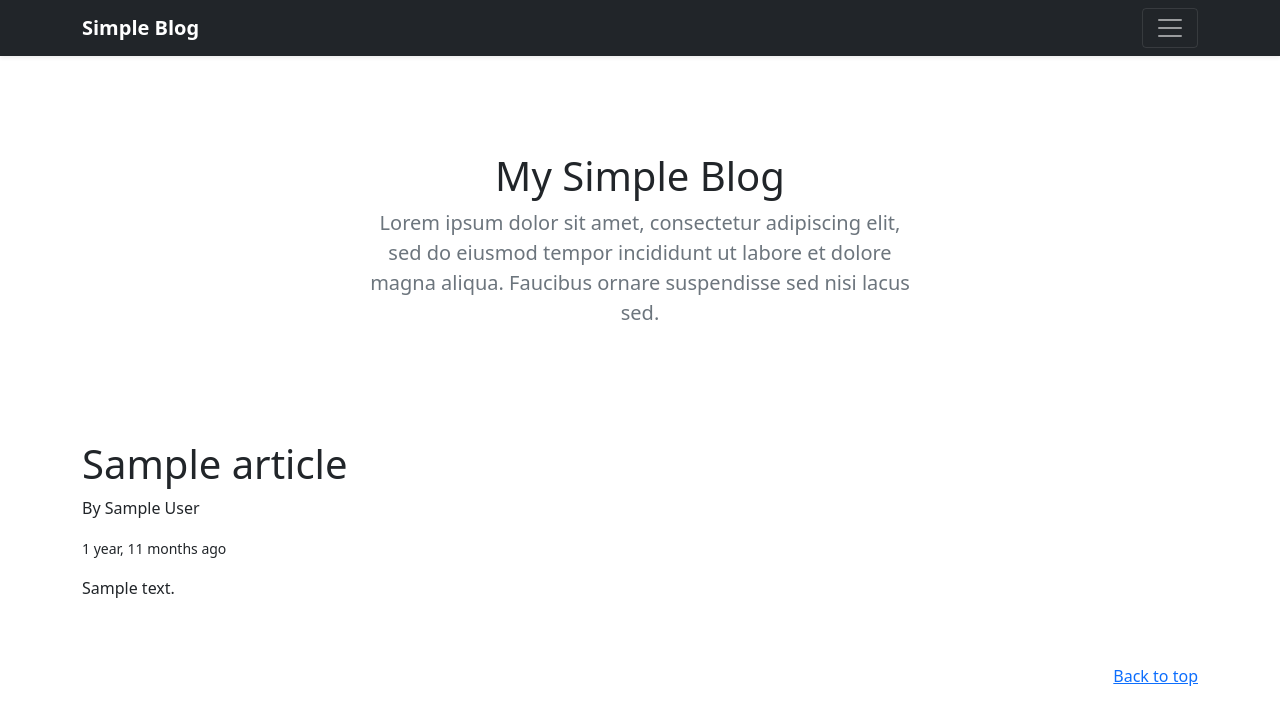
After one commit to scottdev1986/simple_blog, a Django app: page /post/1 in a window 1280 px wide. The commit adds this page. Shown: the top 725 px of the page. Run offline with Django 4.2, Linux system fonts and the light colour scheme; tables that the repository leaves empty hold one stand-in row (values such as "Sample post"); some libraries are stand-ins or nearby versions.

Commit message:
adding single post

```diff
--- a/blog/urls.py
+++ b/blog/urls.py
@@ -3,4 +3,5 @@ from . import views
 
 urlpatterns = [
     path('', views.blog, name='blog'),
+    path('post/<int:post_id>', views.post, name='post'),
 ]
--- a/blog/views.py
+++ b/blog/views.py
@@ -1,4 +1,4 @@
-from django.shortcuts import render
+from django.shortcuts import get_object_or_404, render
 
 from .models import Article
 
@@ -10,3 +10,12 @@ def blog(request):
     }
 
     return render(request, 'blog/blog.html', context)
+
+def post(request, post_id):
+    post = get_object_or_404(Article, pk=post_id)
+
+    context = {
+        'post' : post
+    }
+
+    return render(request, 'blog/post.html', context)
--- a/templates/base.html
+++ b/templates/base.html
@@ -8,7 +8,7 @@
     <meta name="viewport" content="width=device-width, initial-scale=1.0">
     <!-- Bootstrap -->
     <link rel="stylesheet" href="{% static 'css/bootstrap.css' %}">
-    <title>Simple Blog | Scott K</title>
+    <title>Simple Blog | Scott Kellar</title>
 </head>
 
 <body>
@@ -27,7 +27,7 @@
         </div>
         <div class="navbar navbar-dark bg-dark shadow-sm">
           <div class="container">
-            <a href="#" class="navbar-brand d-flex align-items-center">
+            <a href="{% url 'blog' %}" class="navbar-brand d-flex align-items-center">
               <strong>Simple Blog</strong>
             </a>
             <button class="navbar-toggler" type="button" data-bs-toggle="collapse" data-bs-target="#navbarHeader" aria-controls="navbarHeader" aria-expanded="false" aria-label="Toggle navigation">
--- a/templates/blog/blog.html
+++ b/templates/blog/blog.html
@@ -11,11 +11,11 @@
                 <div class="card shadow-sm">
                     <div class="card-body">
                         <p class="card-text"><strong>{{ post.title|truncatewords:5 }}</strong></p>
-                        <p class="card-text">{{ post.body|truncatewords:50 }}</p>
-                        <p class="card-text">By{{ post.author }}</p>
+                        <p class="card-text">{{ post.body|truncatechars:300 }}</p>
+                        <p class="card-text">By {{ post.author }}</p>
                         <div class="d-flex justify-content-between align-items-center">
                             <div class="btn-group">
-                                <button type="button" class="btn btn-sm btn-outline-secondary" href="#">View</button>
+                                <a class="btn btn-sm btn-outline-secondary" href="{% url 'post' post.id %}">View</a>
                             </div>
                             <small class="text-muted">{{ post.published_date | naturaltime }}</small>
                         </div>
--- /dev/null
+++ b/templates/blog/post.html
@@ -0,0 +1,13 @@
+{% extends 'base.html' %}
+{% load humanize %}
+
+{% block content %}
+<div class="container">
+    <div class="row">
+        <h1>{{post.title}}</h1>
+        <p>By {{post.author}}</p>
+        <p><small>{{post.published_date | naturaltime }}</small></p>
+        <p>{{post.body}}</p>
+    </div>
+</div>
+{% endblock %}
```
